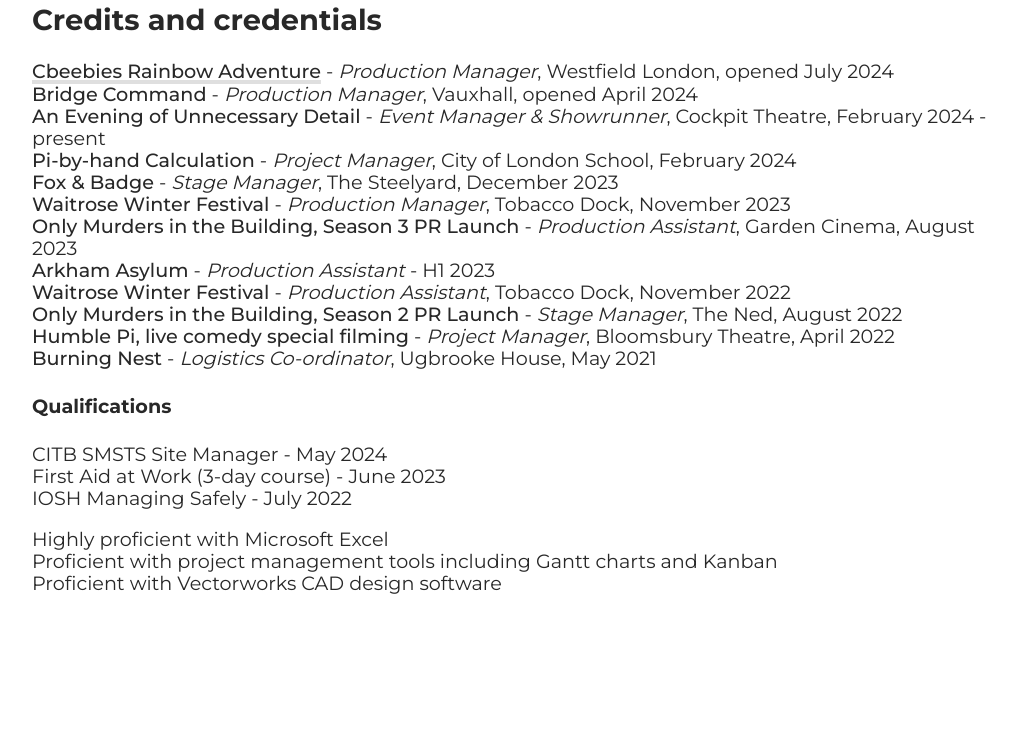
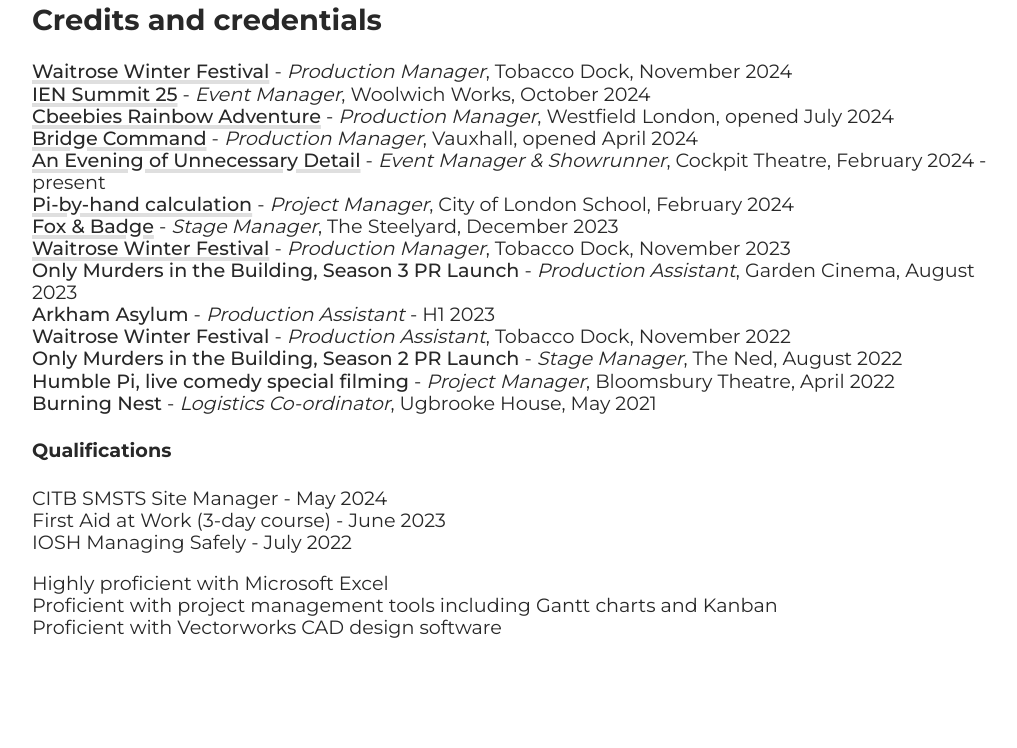
Before and after one commit to Nicolejacobus/website, a Jekyll site: the page built from _current-work/1-production-project-management.md, in a window 1280 px wide. Shown: the part 944-1692 px from the top of the page, without its empty margins (128-1145 px from the left). Built offline with Jekyll 4.4.1, drawn with Linux system fonts in a browser that asks for light colours; before the commit the page ends 1648 px from its top, so only the background shows below that.

Commit message:
adding links

```diff
--- a/_current-work/1-production-project-management.md
+++ b/_current-work/1-production-project-management.md
@@ -20,26 +20,28 @@
 <div class="threeimages">
     <div class="image-item">
         <img src="{{ site.baseurl }}/assets/images/prod1-bc.jpg" alt="Photo of the set of Bridge Command" />
-        <p><a href="https://bridgecommand.space/">Bridge Command</a> - Managed design phase and full venue fit-out with services, scenic and technical elements</p>
+        <p><a href="https://bridgecommand.space/" target="_blank">Bridge Command</a> - Managed design phase and full venue fit-out with services, scenic and technical elements</p>
     </div>
     <div class="image-item">
         <img src="{{ site.baseurl }}/assets/images/prod3-pi.jpg" alt="Overhead shot of the pi-by-hand calculation" />
-        <p><a href="https://www.youtube.com/watch?v=LIg-6glbLkU">Pi-by-hand calculation</a> - Co-ordinated 300-person volunteer event for a week-long mathematical record attempt</p>
+        <p><a href="https://www.youtube.com/watch?v=LIg-6glbLkU" target="_blank">Pi-by-hand calculation</a> - Co-ordinated 300-person volunteer event for a week-long mathematical record attempt</p>
     </div>
     <div class="image-item">
         <img src="{{ site.baseurl }}/assets/images/prod2-wwf.jpg" alt="Photo of the entrance to the Waitrose Winter Festival" />
-        <p><a href="https://entourage.live/case-study/waitrose-winter-food-drink-festival/">Waitrose Winter Festival</a> - Production and logistics for annual brand festival bringing in 8,000+ customers for a weekend of festive cheer</p>
+        <p><a href="https://entourage.live/case-study/waitrose-winter-food-drink-festival/" target="_blank">Waitrose Winter Festival</a> - Production and logistics for annual brand festival bringing in 8,000+ customers for a weekend of festive cheer</p>
     </div>
 </div>
 
 <h2>Credits and credentials</h2>
 
-<b><a href="https://cbeebiesrainbowadventure.com/london/">Cbeebies Rainbow Adventure</a></b> - <i>Production Manager</i>, Westfield London, opened July 2024<br>
-<b>Bridge Command</b> - <i>Production Manager</i>, Vauxhall, opened April 2024<br>
-<b>An Evening of Unnecessary Detail</b> - <i>Event Manager & Showrunner</i>, Cockpit Theatre, February 2024 - present<br>
-<b>Pi-by-hand Calculation</b> - <i>Project Manager</i>, City of London School, February 2024<br>
-<b>Fox & Badge</b> - <i>Stage Manager</i>, The Steelyard, December 2023<br>
-<b>Waitrose Winter Festival</b> - <i>Production Manager</i>, Tobacco Dock, November 2023<br>
+<b><a href="https://waitrosefestivals.com/" target="_blank">Waitrose Winter Festival</a></b> - <i>Production Manager</i>, Tobacco Dock, November 2024<br>
+<b><a href="https://immersiveexperience.network/huddle-events/live-immersive-experience-summit-24/" target="_blank">IEN Summit 25</a></b> - <i>Event Manager</i>, Woolwich Works, October 2024<br>
+<b><a href="https://cbeebiesrainbowadventure.com/london/" target="_blank">Cbeebies Rainbow Adventure</a></b> - <i>Production Manager</i>, Westfield London, opened July 2024<br>
+<b><a href="https://bridgecommand.space/" target="_blank">Bridge Command</a></b> - <i>Production Manager</i>, Vauxhall, opened April 2024<br>
+<b><a href="https://festivalofthespokennerd.com/show/an-evening-of-unnecessary-detail/" target="_blank">An Evening of Unnecessary Detail</a></b> - <i>Event Manager & Showrunner</i>, Cockpit Theatre, February 2024 - present<br>
+<b><a href="https://www.youtube.com/watch?v=LIg-6glbLkU" target="_blank">Pi-by-hand calculation</a></b> - <i>Project Manager</i>, City of London School, February 2024<br>
+<b><a href="https://www.foxandbadge.com/" target="_blank">Fox & Badge</a></b> - <i>Stage Manager</i>, The Steelyard, December 2023<br>
+<b><a href="https://waitrosefestivals.com/" target="_blank">Waitrose Winter Festival</a></b> - <i>Production Manager</i>, Tobacco Dock, November 2023<br>
 <b>Only Murders in the Building, Season 3 PR Launch</b> - <i>Production Assistant</i>, Garden Cinema, August 2023<br>
 <b>Arkham Asylum</b> - <i>Production Assistant</i> - H1 2023<br>
 <b>Waitrose Winter Festival</b> - <i>Production Assistant</i>, Tobacco Dock, November 2022<br>
```
